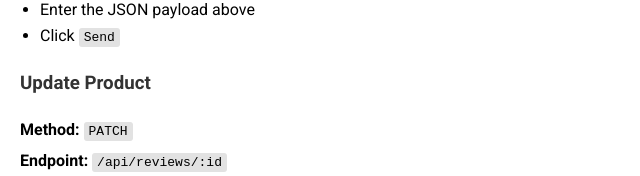
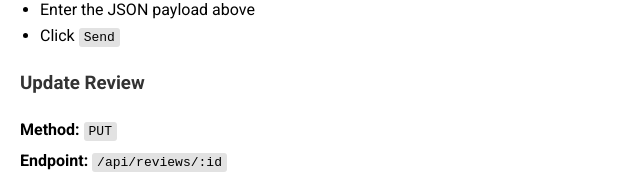
Before and after one commit to techstackspace/express, a website: page public/index.html in a window 1280 px wide. Shown: the part 8952-9128 px from the top of the page, 0-640 px from the left. Drawn offline with Linux system fonts and the light colour scheme.

Commit message:
docs: change product to review and patch to put

```diff
--- a/public/index.html
+++ b/public/index.html
@@ -51,7 +51,9 @@
   <meta name="theme-color" content="#ffffff">
   <link rel="preconnect" href="https://fonts.googleapis.com">
   <link rel="preconnect" href="https://fonts.gstatic.com" crossorigin>
-  <link href="https://fonts.googleapis.com/css2?family=Roboto:ital,wght@0,100;0,300;0,400;0,500;0,700;0,900;1,100;1,300;1,400;1,500;1,700;1,900&display=swap" rel="stylesheet">
+  <link
+    href="https://fonts.googleapis.com/css2?family=Roboto:ital,wght@0,100;0,300;0,400;0,500;0,700;0,900;1,100;1,300;1,400;1,500;1,700;1,900&display=swap"
+    rel="stylesheet">
   <style>
     body {
       font-family: Arial, sans-serif;
@@ -682,8 +684,8 @@
   </div>
 
   <div class="endpoint">
-    <h3>Update Product</h3>
-    <p><strong>Method:</strong> <code>PATCH</code></p>
+    <h3>Update Review</h3>
+    <p><strong>Method:</strong> <code>PUT</code></p>
     <p><strong>Endpoint:</strong> <code>/api/reviews/:id</code></p>
     <p><strong>Description:</strong> Updates an existing review by its ID.</p>
     <p><strong>Authentication:</strong> Not required.</p>
@@ -744,8 +746,6 @@
     </ul>
   </div>
 
-  <!--  -->
-
   <h2>Additional Information</h2>
   <p>Check out the <a href="https://github.com/techstackspace/express/tags" target="_blank"
       rel="noopener noreferrer">subsequent versions</a> of the Express application on GitHub.</p>
```
